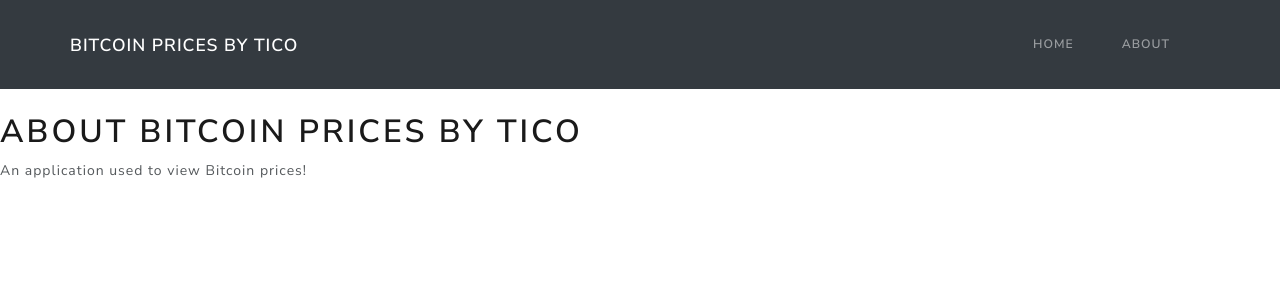
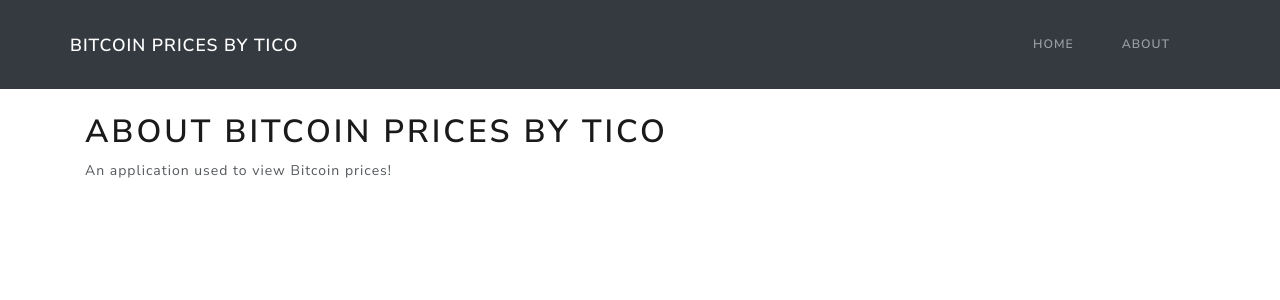
Before and after one commit to ticotheps/next-js-bitcoin-app, a Next.js app: page /about in a window 1280 px wide. Shown: the top 300 px of the page. Built offline with nearby package versions, Linux system fonts and the light colour scheme.

Commit message:
Wraps the '{props.children}' inside of a <div> element with a className of 'container'

```diff
--- a/components/Layout.js
+++ b/components/Layout.js
@@ -11,7 +11,7 @@ const Layout = props => (
 			></link>
 		</Head>
 		<Navbar />
-		{props.children}
+		<div className='container'>{props.children}</div>
 	</div>
 );
 
```
